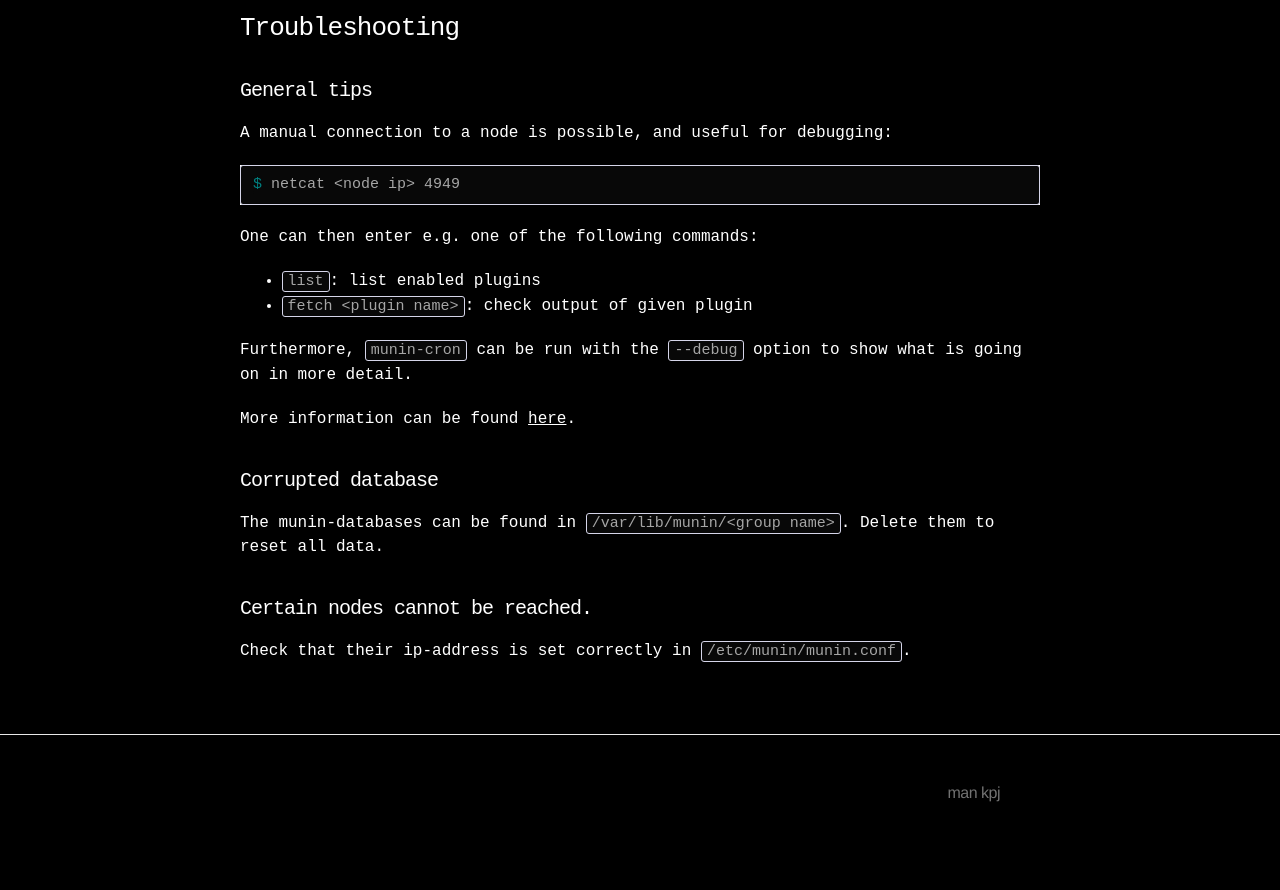
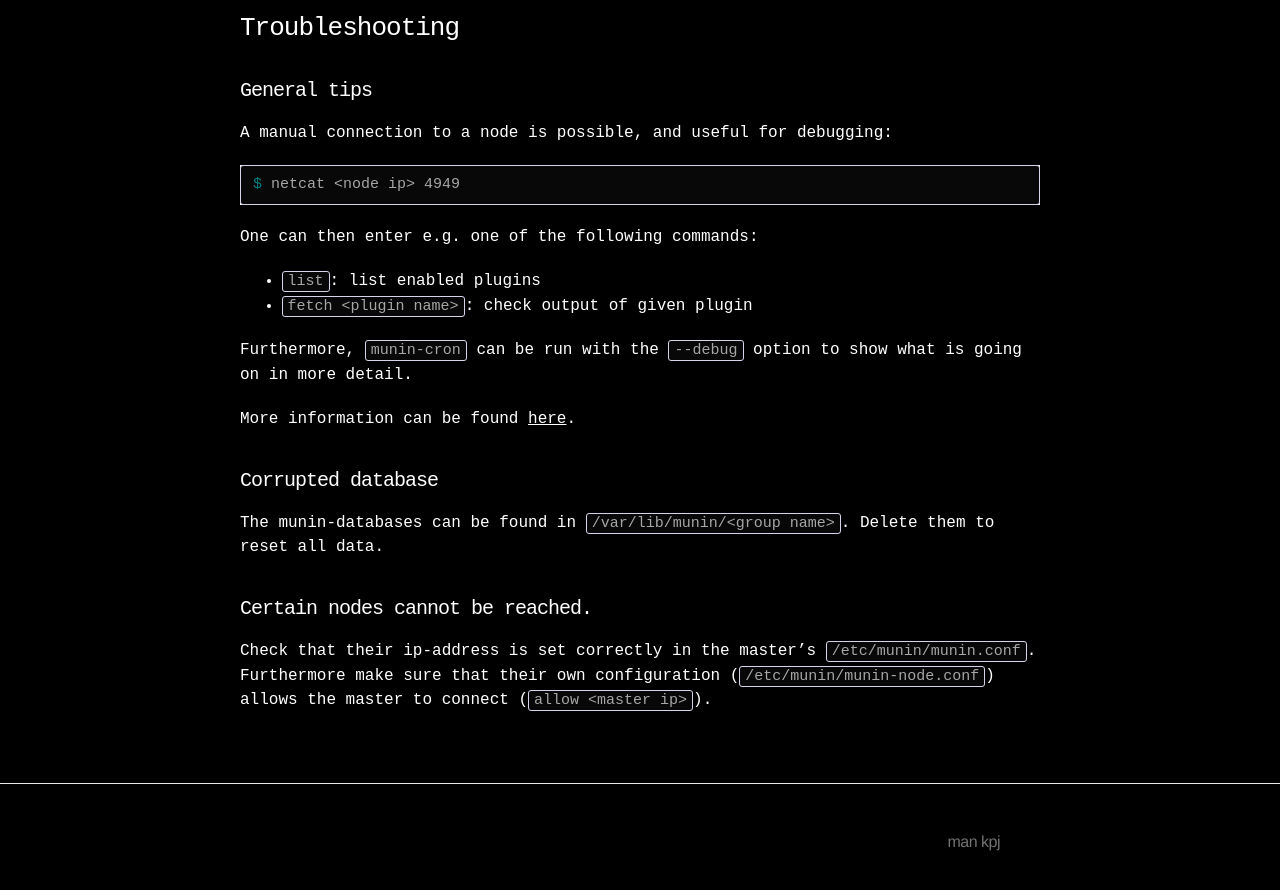
Before and after one commit to kpj/kpj.github.io--old, a Jekyll site: the page built from _posts/2018-02-20-setup-media-server.md, in a window 1280 px wide and 900 px high, scrolled down 6803 px. Shown: the top 890 px of the window. Built offline with Jekyll 4.4.1, drawn with Linux system fonts in a browser that asks for light colours; before the commit the page ends 7654 px from its top, so only the background shows below that.

Commit message:
Add more node-unreachable debugging hints

```diff
--- a/_posts/2018-02-20-setup-media-server.md
+++ b/_posts/2018-02-20-setup-media-server.md
@@ -306,4 +306,5 @@ More information can be found [here](http://guide.munin-monitoring.org/en/latest
 The munin-databases can be found in `/var/lib/munin/<group name>`. Delete them to reset all data.
 
 #### Certain nodes cannot be reached.
-Check that their ip-address is set correctly in `/etc/munin/munin.conf`.
+Check that their ip-address is set correctly in the master's `/etc/munin/munin.conf`.
+Furthermore make sure that their own configuration (`/etc/munin/munin-node.conf`) allows the master to connect (`allow <master ip>`).
```
